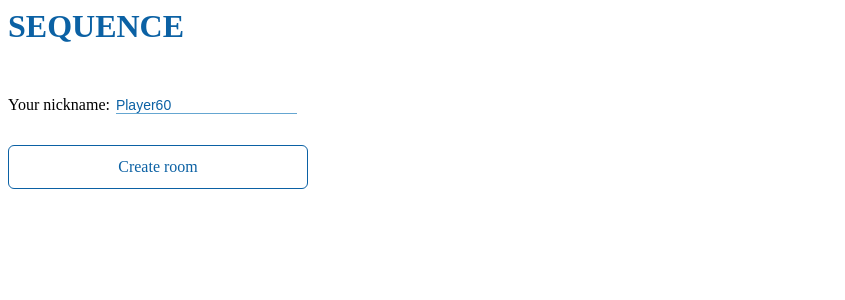
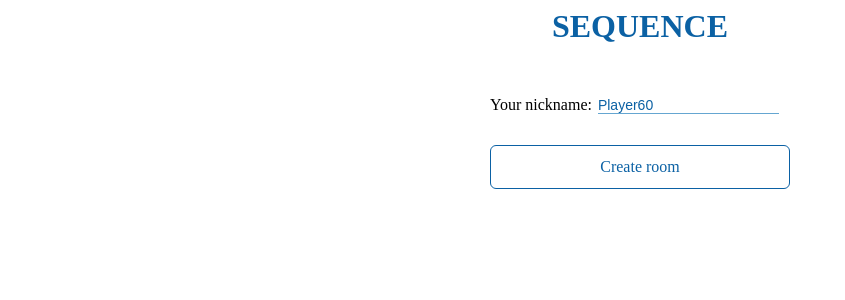
Before and after one commit to VladimirMoroz95/sequence-vue3, a Vue app: page /#/ in a window 1280 px wide. Shown: the top 300 px of the page, without its empty margins (0-845 px from the left). Built offline with nearby package versions, Linux system fonts and the light colour scheme; no server answers.

Commit message:
add events

```diff
--- a/src/App.vue
+++ b/src/App.vue
@@ -1,6 +1,10 @@
 <template>
-  <h1 class="title">SEQUENCE</h1>
-  <router-view/>
+  <div class="main-wrapper">
+    <h1 class="title">SEQUENCE</h1>
+    <div>
+      <router-view/>
+    </div>
+  </div>
 </template>
 
 <script setup lang="ts">
@@ -21,4 +25,10 @@ onBeforeUnmount(() => {
   color: $primaryColor;
   margin-bottom: 40px;
 }
+.main-wrapper {
+  width: 100%;
+  display: flex;
+  flex-direction: column;
+  align-items: center
+}
 </style>
--- a/src/socket.ts
+++ b/src/socket.ts
@@ -5,11 +5,17 @@ import { io } from 'socket.io-client'
 interface socketState {
   connected: boolean
   createGameEvents: any
+  roomId: string
+  gameState: any
+  playerId: number
 }
 
 export const state: socketState = reactive({
   connected: false,
-  createGameEvents: []
+  createGameEvents: [],
+  roomId: '',
+  gameState: [],
+  playerId: 0
 })
 
 const URL = 'http://localhost:8080'
@@ -29,3 +35,18 @@ socket.on('disconnect', () => {
 socket.on('createGame', (...args: any) => {
   state.createGameEvents.push(args)
 })
+
+socket.on('createGameSuccess', (roomId: string) => {
+  state.roomId = roomId
+  socket.on(`${state.roomId}`, (args: any) => {
+    if(args.state){
+      state.gameState = args.state
+      console.log('GAME STATE: ', state.gameState)
+    }else if (args.joinGameSuccess) {
+      state.playerId = args.playerId
+    }
+  })
+})
+socket.on('joinGameFailure', (error: any) => {
+  console.log("Error Join game: ", error)
+})
```
Also changed, not shown: package.json (+5 -4 lines).
